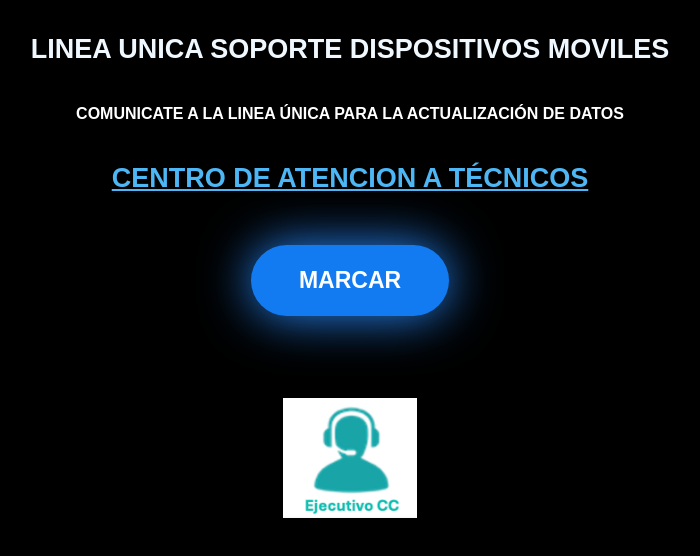
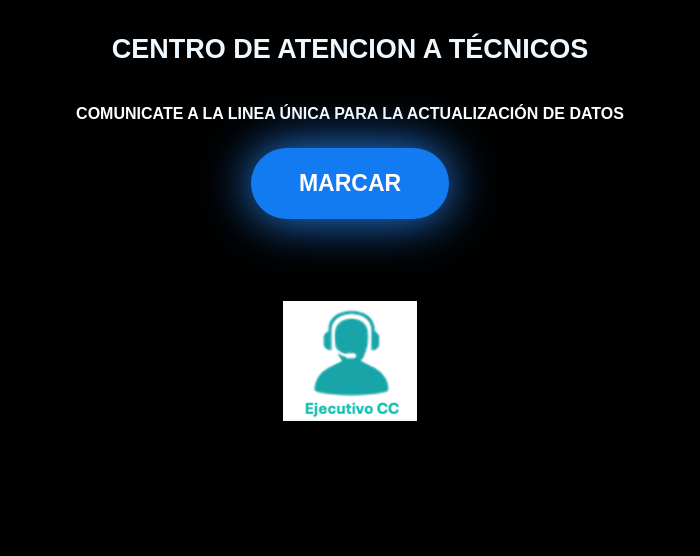
Before and after one commit to ChrisBrady12/Centro-Atencion, a plain HTML site: page index.html in a window 1280 px wide. Shown: the part 92-648 px from the top of the page, without its empty margins (290-990 px from the left). Drawn offline with Linux system fonts and the light colour scheme.

Commit message:
Update index.html

```diff
--- a/index.html
+++ b/index.html
@@ -9,9 +9,8 @@
 <body>
 <div class="container">
 <br><center><img id="img1" src="izzi.png" alt="logo izzi"></center><br>
-<center><h1>LINEA UNICA SOPORTE DISPOSITIVOS MOVILES</h1></center>
+<center><h1>CENTRO DE ATENCION A TÉCNICOS</h1></center>
 <center><h2>COMUNICATE A LA LINEA ÚNICA PARA LA ACTUALIZACIÓN DE DATOS</h2></center>
-<center><h1 id="ventas"><u>CENTRO DE ATENCION A TÉCNICOS</u></h1></center><br><br>
 <center><a href="tel:8114540089">MARCAR</a></center><br>
 <br><br><br>
 <center><img id="img2" src="img2.png" alt="imagen"></center><br>
```
